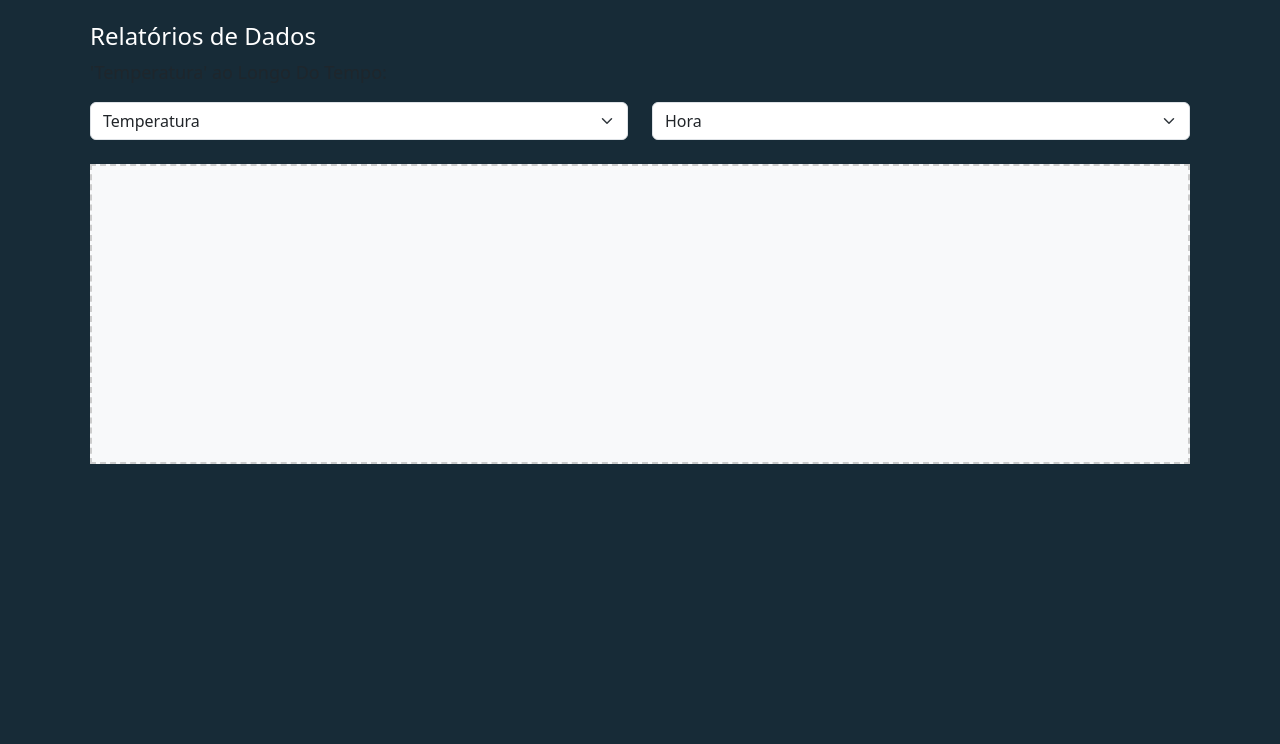
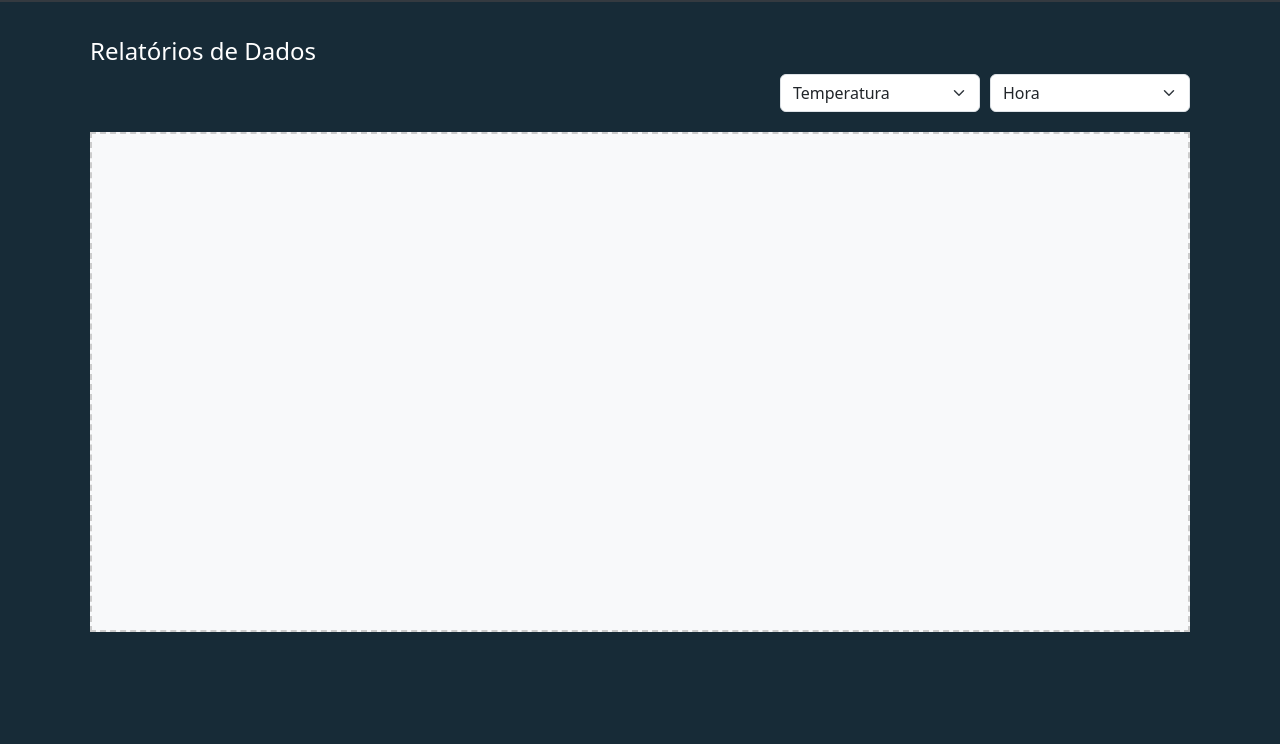
Before and after one commit to PabloCenturion/ThermoControl, a plain HTML site: page paginaRelatorios/index.html in a window 1280 px wide. Shown: the part 56-800 px from the top of the page. Drawn offline with nearby package versions, Linux system fonts and the light colour scheme.

Commit message:
Mudanças no layout add

```diff
--- a/paginaInicial/styles.css
+++ b/paginaInicial/styles.css
@@ -66,7 +66,9 @@ nav a{
 
 .container-blocks{
 
-    margin-left: 40px;
+
+    justify-content: center;
+    margin-right: 100px;
     padding: 20px;
 
     display: flex;
--- a/paginaRelatorios/index.html
+++ b/paginaRelatorios/index.html
@@ -11,6 +11,8 @@
 </head>
 <body>
 
+    <section class="container-main">
+
         <nav>
             <p class="logo">ThermoControl</p>
             <a href="#Inicio">Inicio</a>
@@ -19,22 +21,21 @@
             <a href="#Configurações">Configurações</a>
         </nav>
 
-    <div class="container-main">
-        <h2 class="text-white">Relatórios de Dados</h2>
-        <p class="text-muted">'Temperatura' ao Longo Do Tempo:</p>
+    <div class="container-infos">
+        <h2 class="title-page">Relatórios de Dados</h2>
 
-        <!-- Filtros de seleção -->
-        <div class="row mb-4">
-            <div class="col-md-6">
-                <select class="form-select" aria-label="Selecionar Temperatura">
+        <div class="container-selectors">
+            <div class="block-selector-type">
+                <select class="form-select form-size" aria-label="Selecionar Tipo Grafico">
                     <option selected>Temperatura</option>
                     <option value="1">Umidade</option>
                     <option value="2">Corrente</option>
                     <option value="3">Potência</option>
                 </select>
             </div>
-            <div class="col-md-6">
-                <select class="form-select" aria-label="Selecionar Hora">
+
+            <div class="block-selector-time">
+                <select class="form-select form-size" aria-label="Selecionar Tempo">
                     <option selected>Hora</option>
                     <option value="1">Dia</option>
                     <option value="2">Semana</option>
@@ -43,11 +44,12 @@
             </div>
         </div>
 
-        <!-- Espaço reservado para o gráfico de relatório -->
-        <div class="chart-placeholder bg-light" style="height: 300px;">
-            <!-- Gráfico virá aqui -->
+        <div class="chart-type bg-light" style="height: 500px;">
+            <!-- grafico aqui -->
         </div>
     </div>
+
+</section>
 
     <script src="https://cdn.jsdelivr.net/npm/bootstrap@5.3.0-alpha1/dist/js/bootstrap.bundle.min.js"></script>
 
--- a/paginaRelatorios/styles.css
+++ b/paginaRelatorios/styles.css
@@ -36,6 +36,7 @@ color: #CED4DA;
 
 .logo{
 
+    padding-top: 15px;
     font-weight: 600;
 
 }
@@ -47,7 +48,7 @@ nav a{
 
 }
 
-.container-main{
+.container-infos{
 
     padding-top: 35px;
     padding-left: 90px;
@@ -62,7 +63,8 @@ p {
     font-size: 18px;
 }
 
-.chart-placeholder {
+.chart-type {
+
     border: 2px dashed #ccc;
     display: flex;
     justify-content: center;
@@ -71,10 +73,22 @@ p {
     font-size: 18px;
 }
 
-.text-white {
+.title-page {
     color: white;
 }
 
-.text-muted {
-    color: #bfbfbf;
+.form-size{
+
+width: 200px;
+
 }
+
+.container-selectors{
+
+
+    display: flex;
+    padding-bottom: 20px;
+    gap: 10px;
+    justify-content: end;
+
+}
```
Also changed, not shown: paginaAlertasHistorico/index.html (added, +11 -0 lines), paginaAlertasHistorico/script.js (added), paginaAlertasHistorico/styles.css (added), paginaConfigurações/index.html (added), paginaConfigurações/script.js (added), paginaConfigurações/styles.css (added). Lines whose indentation alone changed are shown as unchanged.
